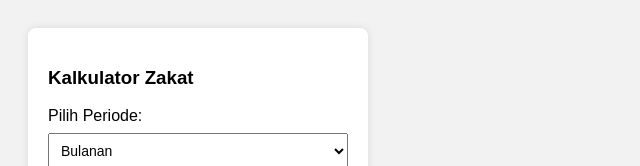
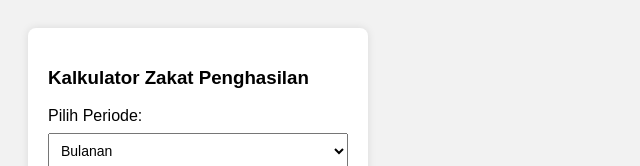
Before and after one commit to hashfifahlevi/zakat-calculator, a plain HTML site: page index.html in a window 1280 px wide. Shown: the top 166 px of the page, without its empty margins (0-640 px from the left). Drawn offline with Linux system fonts and the light colour scheme.

Commit message:
modify title

```diff
--- a/index.html
+++ b/index.html
@@ -39,7 +39,7 @@
 <body>
 
 <div class="zakat-box">
-  <h3>Kalkulator Zakat</h3>
+  <h3>Kalkulator Zakat Penghasilan</h3>
 
   <label for="period">Pilih Periode:</label>
   <select id="period">
```
